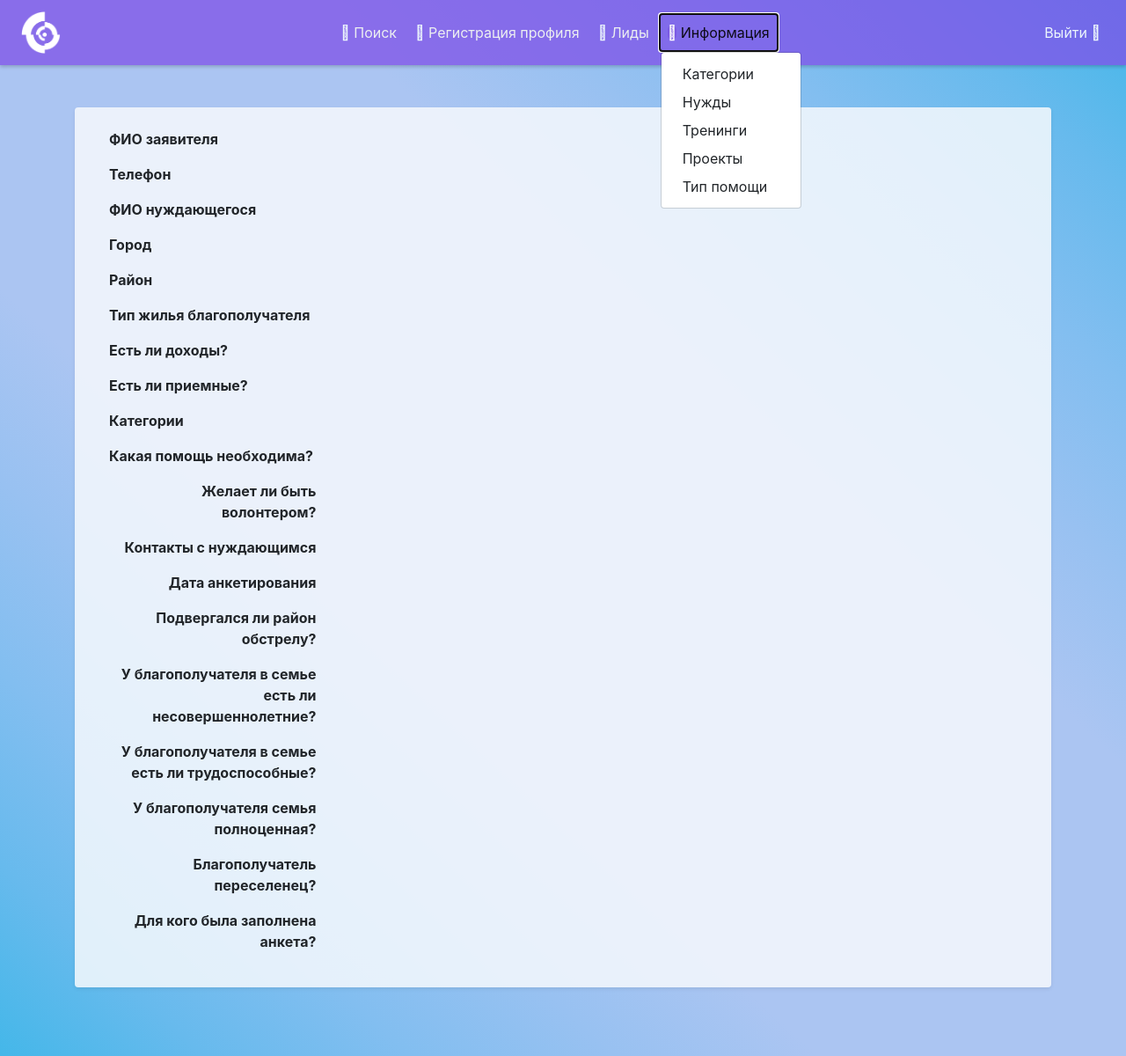
After one commit to REise13/base_blag, a PHP site: page /leadinfo.php in a window 1280 px wide, after a click on "Информация". The commit adds this page. Shown: the whole page at 88% size. Run offline with PHP 8.4, Linux system fonts and the light colour scheme; the visitor is signed in with stand-in values (Sample User, id 1); some libraries are stand-ins or nearby versions.

Commit message:
create lead info page and finish search lead result

```diff
--- a/index.php
+++ b/index.php
@@ -1,9 +1,8 @@
 <?php
 // инициализация сессии
-// Include config file
+session_start();
 require_once "config.php";
 
-// Define variables and initialize with empty values
 $username = $password = "";
 $username_err = $password_err = $login_err = "";
 
@@ -34,9 +33,7 @@ if($_SERVER["REQUEST_METHOD"] == "POST"){
 
     }
 
-    // Validate credentials
     if(empty($username_err) && empty($password_err)){
-        // Prepare a select statement
         $sql = "SELECT id, login, pass, role_id FROM user WHERE login = :username";
 
         if($stmt = $con->prepare($sql)){
@@ -70,7 +67,6 @@ if($_SERVER["REQUEST_METHOD"] == "POST"){
                         }
                     }
                 } else{
-                    // Username doesn't exist, display a generic error message
                     $login_err = "Неверный логин или пароль";
                 }
             } else{
--- /dev/null
+++ b/leadinfo.php
@@ -0,0 +1,222 @@
+<?php $title= 'Лид'; ?>
+<?php include('head.php'); ?>
+<?php include('navbar.php'); ?>
+<?php require_once "config.php"; ?>
+
+    <body>
+        <div class="page-content p-5" id="content">
+            <div class="lead-info-form">
+            <!-- форма информации о лиде -->
+                <div class="container">
+                    <div class="row">
+                        <div class="col">
+                            <div class="lead-info-form bg-form p-4 rounded shadow-sm">
+                                <form action="" method="post">
+                                    <div class="container">
+                                        <dl class="row">
+                                            <dt class="col-sm-3">ФИО заявителя</dt>
+                                            <dd class="col-sm-9 text-left"></dd>
+                                        </dl>
+                                        <dl class="row">
+                                            <dt class="col-sm-3">Телефон</dt>
+                                            <dd class="col-sm-9 text-left"></dd>
+                                        </dl>
+                                        <dl class="row">
+                                            <dt class="col-sm-3">ФИО нуждающегося</dt>
+                                            <dd class="col-sm-9 text-left"></dd>
+                                        </dl>
+                                        <dl class="row">
+                                            <dt class="col-sm-3">Город</dt>
+                                            <dd class="col-sm-9 text-left"></dd>
+                                        </dl>
+                                        <dl class="row">
+                                            <dt class="col-sm-3">Район</dt>
+                                            <dd class="col-sm-9 text-left"></dd>
+                                        </dl>
+                                        <dl class="row">
+                                            <dt class="col-sm-3">Тип жилья благополучателя</dt>
+                                            <dd class="col-sm-9 text-left"></dd>
+                                        </dl>
+                                        <dl class="row">
+                                            <dt class="col-sm-3">Есть ли доходы?</dt>
+                                            <dd class="col-sm-9 text-left"></dd>
+                                        </dl>
+                                        <dl class="row">
+                                            <dt class="col-sm-3">Есть ли приемные?</dt>
+                                            <dd class="col-sm-9 text-left"></dd>
+                                        </dl>
+                                        <dl class="row">
+                                            <dt class="col-sm-3">Категории</dt>
+                                            <dd class="col-sm-9 text-left"></dd>
+                                        </dl>
+                                        <dl class="row">
+                                            <dt class="col-sm-3">Какая помощь необходима?</dt>
+                                            <dd class="col-sm-9 text-left"></dd>
+                                        </dl>
+                                        <dl class="row">
+                                            <dt class="col-sm-3 text-right">Желает ли быть волонтером?</dt>
+                                            <dd class="col-sm-9 text-left"></dd>
+                                        </dl>
+                                        <dl class="row">
+                                            <dt class="col-sm-3 text-right">Контакты с нуждающимся</dt>
+                                            <dd class="col-sm-9 text-left"></dd>
+                                        </dl>
+                                        <dl class="row">
+                                            <dt class="col-sm-3 text-right">Дата анкетирования</dt>
+                                            <dd class="col-sm-9 text-left"></dd>
+                                        </dl>
+                                        <dl class="row">
+                                            <dt class="col-sm-3 text-right">Подвергался ли район обстрелу?</dt>
+                                            <dd class="col-sm-9 text-left"></dd>
+                                        </dl>
+                                        <dl class="row">
+                                            <dt class="col-sm-3 text-right">У благополучателя в семье есть ли несовершеннолетние?</dt>
+                                            <dd class="col-sm-9 text-left"></dd>
+                                        </dl>
+                                        <dl class="row">
+                                            <dt class="col-sm-3 text-right">У благополучателя в семье есть ли трудоспособные?</dt>
+                                            <dd class="col-sm-9 text-left"></dd>
+                                        </dl>
+                                        <dl class="row">
+                                            <dt class="col-sm-3 text-right">У благополучателя семья полноценная?</dt>
+                                            <dd class="col-sm-9 text-left"></dd>
+                                        </dl>
+                                        <dl class="row">
+                                            <dt class="col-sm-3 text-right">Благополучатель переселенец?</dt>
+                                            <dd class="col-sm-9 text-left"></dd>
+                                        </dl>
+                                        <dl class="row">
+                                            <dt class="col-sm-3 text-right">Для кого была заполнена анкета?</dt>
+                                            <dd class="col-sm-9 text-left"></dd>
+                                        </dl>
+                                    </div>
+
+                                    <!-- <div class="form-group row">
+                                        <label for="fio" class="col-4 col-form-label">ФИО заявителя</label>
+                                        <div class="col-sm-8">
+                                            <input type="text" name="fio" id="fio" class="info form-control border-0 px-2">
+                                        </div>
+                                    </div>
+                                    <div class="form-group row">
+                                        <label for="phone" class="col-4 col-form-label">Телефон</label>
+                                        <div class="col-sm-8">
+                                            <input type="text" name="phone" id="phone" class="info form-control border-0 px-2">
+                                        </div>
+                                    </div>
+                                    <div class="form-group row">
+                                        <label for="email" class="col-4 col-form-label">Email</label>
+                                        <div class="col-sm-8">
+                                            <input type="text" name="email" id="email" class="info form-control border-0 px-2">
+                                        </div>
+                                    </div>
+                                    <div class="form-group row">
+                                        <label for="fioNeed" class="col-4 col-form-label">ФИО нуждающегося</label>
+                                        <div class="col-sm-8">
+                                            <input type="text" name="fioNeed" id="fioNeed" class="info form-control border-0 px-2">
+                                        </div>
+                                    </div>
+                                    <div class="form-group row">
+                                        <label for="city" class="col-4 col-form-label">Город</label>
+                                        <div class="col-sm-8">
+                                            <input type="text" name="city" id="city" class="info form-control border-0 px-2">
+                                        </div>
+                                    </div>
+                                    <div class="form-group row">
+                                        <label for="district" class="col-4 col-form-label">Район</label>
+                                        <div class="col-sm-8">
+                                            <input type="text" name="district" id="district" class="info form-control border-0 px-2">
+                                        </div>
+                                    </div>
+                                    <div class="form-group row">
+                                        <label for="houseType" class="col-4 col-form-label">Тип жилья благополучателя?</label>
+                                        <div class="col-sm-8">
+                                            <input type="text" name="houseType" id="houseType" class="info form-control border-0 px-2">
+                                        </div>
+                                    </div>
+                                    <div class="form-group row">
+                                        <label for="income" class="col-4 col-form-label">Есть ли доходы?</label>
+                                        <div class="col-sm-8">
+                                            <input type="text" name="income" id="income" class="info form-control border-0 px-2">
+                                        </div>
+                                    </div>
+                                    <div class="form-group row">
+                                        <label for="adopted" class="col-4 col-form-label">Есть ли приемные?</label>
+                                        <div class="col-sm-8">
+                                            <input type="text" name="adopted" id="adopted" class="info form-control border-0 px-2">
+                                        </div>
+                                    </div>
+                                    <div class="form-group row">
+                                        <label for="categories" class="col-4 col-form-label">Категории</label>
+                                        <div class="col-sm-8">
+                                            <input type="text" name="categories" id="categories" class="info form-control border-0 px-2">
+                                        </div>
+                                    </div>
+                                    <div class="form-group row">
+                                        <label for="need" class="col-sm-4 col-form-label">Какая помощь необходима?</label>
+                                        <div class="col-sm-8">
+                                            <input type="text" name="need" id="need" class="info form-control border-0 px-2">
+                                        </div>
+                                    </div>
+                                    <div class="form-group row">
+                                        <label for="volunteer" class="col-sm-4 col-form-label">Желает ли быть волонтером?</label>
+                                        <div class="col-sm-8">
+                                            <input type="text" name="volunteer" id="volunteer" class="info form-control border-0 px-2">
+                                        </div>
+                                    </div>
+                                    <div class="form-group row">
+                                        <label for="subContact" class="col-sm-4 col-form-label">Контакты с нуждающимся</label>
+                                        <div class="col-sm-8">
+                                            <input type="text" name="subContact" id="subContact" class="info form-control border-0 px-2">
+                                        </div>
+                                    </div>
+                                    <div class="form-group row">
+                                        <label for="dateLead" class="col-sm-4 col-form-label">Дата анкетирования</label>
+                                        <div class="col-sm-8">
+                                            <input type="text" name="dateLead" id="dateLead" class="info form-control border-0 px-2">
+                                        </div>
+                                    </div>
+                                    <div class="form-group row">
+                                        <label for="bdistrict" class="col-sm-4 col-form-label">Подвергался ли район обстрелу?</label>
+                                        <div class="col-sm-8">
+                                            <input type="text" name="bdistrict" id="bdistrict" class="info form-control border-0 px-2">
+                                        </div>
+                                    </div>
+                                    <div class="form-group row">
+                                        <label for="children" class="col-sm-4 col-form-label">У благополучателя в семье есть ли несовершеннолетние?</label>
+                                        <div class="col-sm-8">
+                                            <input type="text" name="children" id="children" class="info form-control border-0 px-2">
+                                        </div>
+                                    </div>
+                                    <div class="form-group row">
+                                        <label for="famUnemp" class="col-sm-4 col-form-label">У благополучателя в семье есть ли трудоспособные?</label>
+                                        <div class="col-sm-8">
+                                            <input type="text" name="famUnemp" id="famUnemp" class="info form-control border-0 px-2">
+                                        </div>
+                                    </div>
+                                    <div class="form-group row">
+                                        <label for="family" class="col-sm-4 col-form-label">У благополучателя семья полноценная?</label>
+                                        <div class="col-sm-8">
+                                            <input type="text" name="family" id="family" class="info form-control border-0 px-2">
+                                        </div>
+                                    </div>
+                                    <div class="form-group row">
+                                        <label for="migrant" class="col-sm-4 col-form-label">Благополучатель переселенец?</label>
+                                        <div class="col-sm-8">
+                                            <input type="text" name="migrant" id="migrant" class="info form-control border-0 px-2">
+                                        </div>
+                                    </div>
+                                    <div class="form-group row">
+                                        <label for="reason" class="col-sm-4 col-form-label">Для кого была заполнена анкета?</label>
+                                        <div class="col-sm-8">
+                                            <input type="text" name="reason" id="reason" class="info form-control border-0 px-2">
+                                        </div>
+                                    </div> -->
+                                </form>
+                            </div>
+                        </div>
+                    </div>
+                </div>
+            </div>
+        </div>
+    </body>
+</html>
--- a/pages.css
+++ b/pages.css
@@ -172,7 +172,7 @@ input[readonly], textarea[readonly] {
 
 .table-scrollbar {
     position: relative;
-    height: 766px;
+    height: 566px;
     overflow: auto;
 }
 
--- a/searchlead.php
+++ b/searchlead.php
@@ -3,6 +3,7 @@
 <?php include('navbar.php'); ?>
 <?php require_once "config.php"; ?>
 
+<?php unset($_SESSION['leads']); ?>
     <body>
         <div class="page-content p-5" id="content">
             <div class="search-lead-form">
@@ -11,7 +12,7 @@
                     <div class="row">
                         <div class="col">
                             <div class="search-lead-form bg-form p-4 rounded shadow-sm">
-                                <form action="/searchleadres.php" method="post">
+                                <form action="/search_lead_db.php" method="post">
                                     <div class="form-row">
                                         <div class="form-group col">
                                             <label for="sname" class="">Фамилия</label>
--- a/searchprofileresult.php
+++ b/searchprofileresult.php
@@ -1,4 +1,4 @@
-<?php $title= 'Поиск профиля' ?>
+<?php $title= 'Поиск: Профили' ?>
 <?php include('head.php'); ?>
 <?php include('navbar.php'); ?>
 <?php require_once "config.php"; ?>
@@ -1693,3 +1693,4 @@
         });
     </script>
 </body>
+</html>
```
Also changed, not shown: func.php (deleted, +0 -16 lines), leads.php (added, +62 -0 lines), search_lead_db.php (renamed from searchleadres.php, +14 -9 lines).
